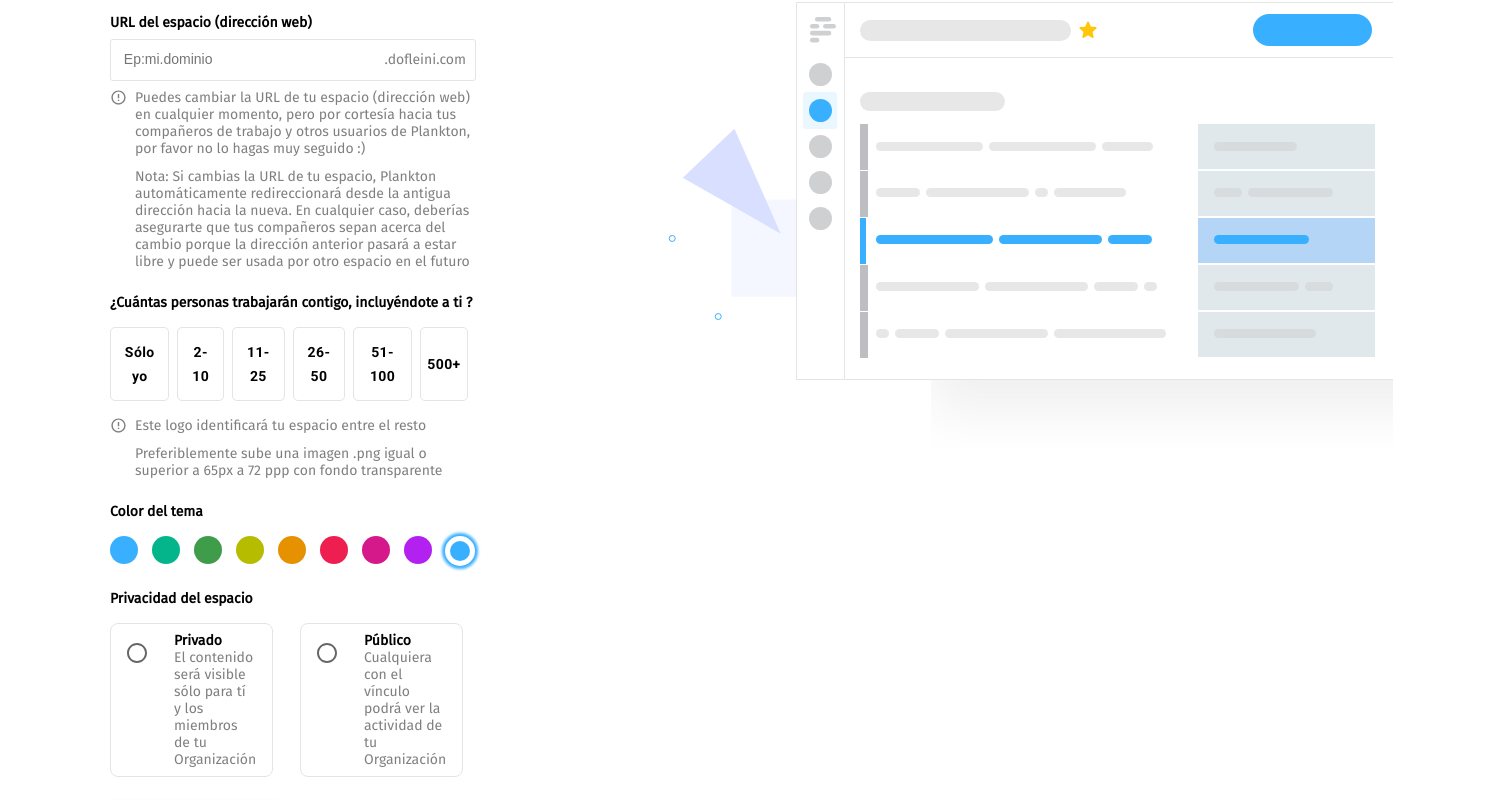
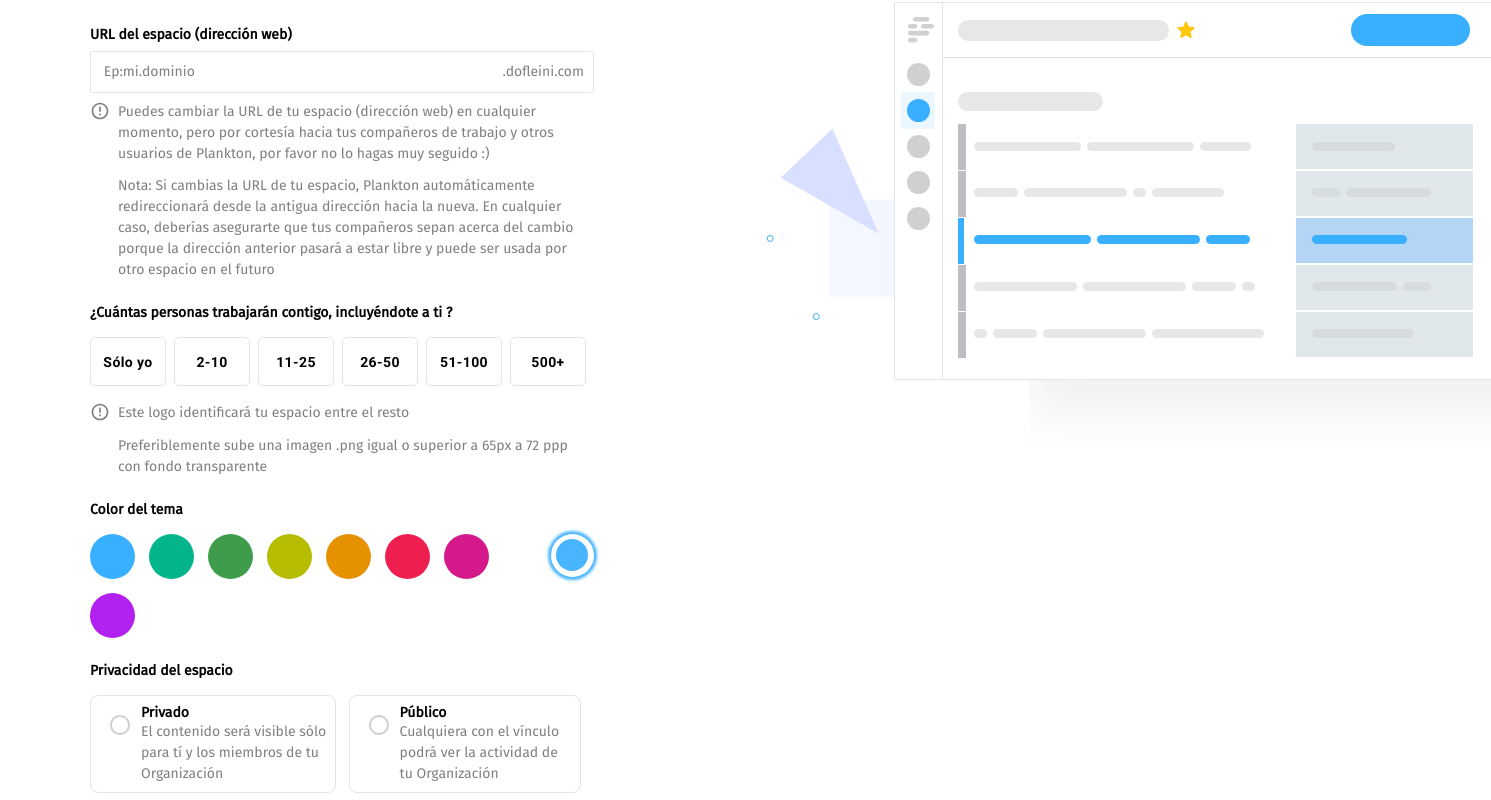
Before and after one commit to Roberto-1998/react-form, a React (Create React App) app: page / in a window 1280 px wide. Shown: the part 399-1199 px from the top of the page, 1491 px wide, since content can reach past the window. Built offline with nearby package versions, Linux system fonts and the light colour scheme.

Commit message:
Mejoras CSS check en deploy

```diff
--- a/src/App.css
+++ b/src/App.css
@@ -16,11 +16,12 @@
         width: 100%;
         flex-direction: row;
         justify-content: space-between;
+        margin-bottom: 100px;
     }
     .form-content{
-       max-width: 613px;
-       margin: 42px 110px;
-       flex: 50%;
+       max-width: 1000px;
+       margin: 42px 90px;
+       flex: 60%;
 
     }
 
@@ -28,7 +29,7 @@
         margin-top: 250px;
         display: block;
         align-self: flex-start;
-        flex: 50%;
+        flex: 40%;
 
     }
 
--- a/src/components/Form/Form.css
+++ b/src/components/Form/Form.css
@@ -1,5 +1,5 @@
 :root{
-    --main-color:#39b0ff;
+    --main-color:#48B5FE;
     --gray-color:#00000080;
     --color-border:#E4E4E4
 }
@@ -46,11 +46,12 @@ h4,p{
 
 .main-content p{
     font-size: 2.2vmin;
+    line-height: 1.5;
 }
 
 .warning-icon{
     color: var(--gray-color);
-    font-size: 17px !important;
+    font-size: 20px !important;
 }
 /* FIN PROPIEDADES GLOBALES */
 
@@ -133,6 +134,9 @@ h4,p{
 
 .input-text::placeholder{
     font-size: 2.2vmin;
+    color: var(--gray-color);
+    font-family: 'Fira Sans', sans-serif !important;
+
 
 }
 
@@ -185,6 +189,7 @@ h4,p{
 
 .button-all{
     font-size: 2.2vmin !important;
+    text-transform: none !important;
 }
 
 .button-gray{
@@ -195,7 +200,7 @@ h4,p{
 .button-logo{
     color: var(--gray-color) !important;
     margin-left: 0.5rem !important;
-    padding: 0.2em 0.3em !important;
+    padding: 0.2em 0.7em !important;
 }
 
 .button-work-people{
@@ -207,10 +212,18 @@ h4,p{
 }
 
 
-.active-color{
+
+.active-color-button{
+    border-color: #149FFC !important;
+    color: #149FFC !important;
+}
+
+
+.active-radio-box{
     border-color: var(--main-color) !important;
-    color: var(--main-color) !important;
+    color: #149FFC !important;
 }
+
 
 .padding-form-button{
     padding:0.7em 2em !important;
@@ -219,6 +232,8 @@ h4,p{
 .button-save-form{
     margin-right: 1rem !important;
     background-color: var(--main-color) !important;
+    font-family: 'Fira Sans', sans-serif !important;
+    font-weight: 300 !important;
 }
 
 
@@ -235,27 +250,30 @@ h4,p{
 
 
 .pickerColor{
-    width: 30px;
-    height: 30px;
+    width: 43px;
+    height: 43px;
     margin-left: 0.8rem;
     background-color: #fff;
-    padding: 5px;
+
     border-radius: 50%;
     box-shadow: 0 0 3px 3px var(--main-color);
     display: inline-block;
     cursor: pointer;
+    position: relative;
+    flex-shrink: 0;
 
 }
 
 .pickerColor span{
-    padding: 3px;
-    width: 20px;
-    height: 20px;
+
+   position: absolute;
+    width: 32px;
+    height: 32px;
+    transform: translate(5px, 5px);
+    flex-shrink: 0;
     background-color: var(--main-color);
     border-radius: 50%;
-    display: flex;
-    justify-content: center;
-    align-items: center;
+
 }
 
 
@@ -272,7 +290,6 @@ h4,p{
 
 
 .main-content{
-
     width: 100%;
     padding: 0;
 
@@ -280,12 +297,21 @@ h4,p{
 
 .radio-box{
     max-width: 299px;
-    padding: 0.5em 1em;
+    padding: 0.5em;
     border-radius: 8px;
     border: 1px solid var(--color-border);
     margin-right: 0.8rem;
 }
 
+.button-work-people{
+    padding: 0.8em !important;
+    width: 76px;
+}
+
+.button-submit-group{
+    margin-top: 50px;
+}
+
 
 
 }
--- a/src/components/Form/Form.js
+++ b/src/components/Form/Form.js
@@ -145,7 +145,7 @@ const Form=(props)=>{
                     <div className="flex-row align-items-center margin-10">
                         {image ? (<img src={image} alt="" className="image-uploaded" />) : (<Avatar className="avatar-logo">B</Avatar>)}
 
-                        <Button variant="outlined" className="button-logo button-all button-gray"  style={{textTransform:'none'}}  startIcon={<UnarchiveSharp />} component='label'>
+                        <Button variant="outlined" className="button-logo button-all button-gray"  startIcon={<UnarchiveSharp />} component='label'>
                         Subir logo
                         <input type="file" onChange={onImageChange} hidden  />
                         </Button>
@@ -190,12 +190,12 @@ const Form=(props)=>{
                         <h4 className="bold">¿Cuántas personas trabajarán contigo, incluyéndote a ti ?</h4>
                         <div className="flex-row margin-10">
                             <ButtonGroup variant="text" aria-label="text button group">
-                            <Button  variant="outlined" className={`button-work-people button-all button-gray color-button-black ${peopleWork==='1' ? 'active-color' :''}`} onClick={()=>dispatch({type:'SET_PEOPLE_WORK', payload:'1'})} style={{textTransform:'none'}} >Sólo yo</Button>
-                            <Button  variant="outlined" className={`button-work-people button-all button-gray color-button-black ${peopleWork==='2-10' ? 'active-color' :''}`} onClick={()=>dispatch({type:'SET_PEOPLE_WORK', payload:'2-10'})}  style={{textTransform:'none'}}>2-10</Button>
-                            <Button  variant="outlined" className={`button-work-people button-all button-gray color-button-black ${peopleWork==='11-25' ? 'active-color' :''}`} onClick={()=>dispatch({type:'SET_PEOPLE_WORK', payload:'11-25'})} style={{textTransform:'none'}}>11-25</Button>
-                            <Button  variant="outlined" className={`button-work-people button-all button-gray color-button-black ${peopleWork==='26-50' ? 'active-color' :''}`} onClick={()=>dispatch({type:'SET_PEOPLE_WORK', payload:'26-50'})} style={{textTransform:'none'}}>26-50</Button>
-                            <Button  variant="outlined" className={`button-work-people button-all button-gray color-button-black ${peopleWork==='51-100' ? 'active-color' :''}`} onClick={()=>dispatch({type:'SET_PEOPLE_WORK', payload:'51-100'})} style={{textTransform:'none'}}>51-100</Button>
-                            <Button  variant="outlined" className={`button-work-people button-all button-gray color-button-black ${peopleWork==='500+' ? 'active-color' :''}`} onClick={()=>dispatch({type:'SET_PEOPLE_WORK', payload:'500+'})} style={{textTransform:'none'}}>500+</Button>
+                            <Button  variant="outlined" className={`button-work-people button-all button-gray color-button-black ${peopleWork==='1' ? 'active-color-button' :''}`} onClick={()=>dispatch({type:'SET_PEOPLE_WORK', payload:'1'})}  >Sólo yo</Button>
+                            <Button  variant="outlined" className={`button-work-people button-all button-gray color-button-black ${peopleWork==='2-10' ? 'active-color-button' :''}`} onClick={()=>dispatch({type:'SET_PEOPLE_WORK', payload:'2-10'})}  >2-10</Button>
+                            <Button  variant="outlined" className={`button-work-people button-all button-gray color-button-black ${peopleWork==='11-25' ? 'active-color-button' :''}`} onClick={()=>dispatch({type:'SET_PEOPLE_WORK', payload:'11-25'})} >11-25</Button>
+                            <Button  variant="outlined" className={`button-work-people button-all button-gray color-button-black ${peopleWork==='26-50' ? 'active-color-button' :''}`} onClick={()=>dispatch({type:'SET_PEOPLE_WORK', payload:'26-50'})} >26-50</Button>
+                            <Button  variant="outlined" className={`button-work-people button-all button-gray color-button-black ${peopleWork==='51-100' ? 'active-color-button' :''}`} onClick={()=>dispatch({type:'SET_PEOPLE_WORK', payload:'51-100'})} >51-100</Button>
+                            <Button  variant="outlined" className={`button-work-people button-all button-gray color-button-black ${peopleWork==='500+' ? 'active-color-button' :''}`} onClick={()=>dispatch({type:'SET_PEOPLE_WORK', payload:'500+'})} >500+</Button>
                             </ButtonGroup>
                     </div>
 
@@ -219,7 +219,7 @@ const Form=(props)=>{
                             <div className="flex-row margin-10 circle-picker" >
 
 
-                                    <CirclePicker   color={color} onChange={updatedColor=>handleColor(updatedColor.hex)} width="100%" colors={['#39b0ff','#04B58B', '#3E9C4B', '#B6BC00', '#E59100', '#EE1F50','#D6198A', '#B321F1']}>
+                                    <CirclePicker circleSize={45}   color={color} onChange={updatedColor=>handleColor(updatedColor.hex)} width="100%" colors={['#39b0ff','#04B58B', '#3E9C4B', '#B6BC00', '#E59100', '#EE1F50','#D6198A', '#B321F1']}>
                                     </CirclePicker>
 
                                         <span className="pickerColor" onClick={()=>dispatch({type:'SET_COLOR_PICKER_ACTIVE', payload:!isColorPickerActive})}>
@@ -233,7 +233,7 @@ const Form=(props)=>{
                     </div>
 
                     <div>
-                        <div className="flex-row margin-15">
+                        <div className="margin-15">
                         <FormControl>
                             <h4>Privacidad del espacio</h4>
                             <RadioGroup
@@ -241,8 +241,8 @@ const Form=(props)=>{
                                 name="controlled-radio-buttons-group"
                             >
                                 <div className="flex-row margin-10 justify-content-space-beetwen">
-                                    <div className={`radio-box flex-row ${watch('privacy')==='private' ? 'active-color' : ''}`} >
-                                        <FormControlLabel className="align-self-start" value="private" control={<Radio />} {...register('privacy')} checked={watch('privacy')==='private'}   />
+                                    <div className={`radio-box flex-row ${watch('privacy')==='private' ? 'active-radio-box' : ''}`} >
+                                        <Radio className="align-self-start" value="private" sx={{color:`${watch('privacy')==='public' ? '#48b5fe' :'#CFD0D2'}`}} {...register('privacy')} checked={watch('privacy')==='private'}   />
                                         <div >
                                             <h4>Privado</h4>
                                             <p>El contenido será visible sólo para tí y los miembros de tu Organización</p>
@@ -250,8 +250,8 @@ const Form=(props)=>{
 
                                     </div>
 
-                                    <div className={`radio-box flex-row ${watch('privacy')==='public' ? 'active-color' : ''}`} style={{marginLeft:'14px'}} >
-                                        <FormControlLabel className="align-self-start" value="public"  control={<Radio />} {...register('privacy')}  checked={watch('privacy')==='public'}   />
+                                    <div className={`radio-box flex-row ${watch('privacy')==='public' ? 'active-radio-box' : ''}`}  >
+                                        <Radio className="align-self-start" value="public" sx={{color:`${watch('privacy')==='public' ? '#48b5fe' :'#CFD0D2'}`}} {...register('privacy')}  checked={watch('privacy')==='public'}   />
                                         <div >
                                             <h4>Público</h4>
                                             <p>Cualquiera con el vínculo podrá ver la actividad de tu Organización</p>
@@ -266,9 +266,9 @@ const Form=(props)=>{
                     </div>
 
 
-                 <div className="margin-15">
-                    <Button variant="contained" color="primary" type="submit" className="button-save-form button-all padding-form-button capitalize">Guardar cambios</Button>
-                    <Button variant="outlined" className="button-all button-gray padding-form-button color-button-black" onClick={resetForm} style={{textTransform:'none'}}>Descartar</Button>
+                 <div className="button-submit-group">
+                    <Button variant="contained" color="primary" type="submit" className="button-save-form button-all padding-form-button">Guardar cambios</Button>
+                    <Button variant="outlined" className="button-all button-gray padding-form-button color-button-black" onClick={resetForm}>Descartar</Button>
                 </div>
 
 
--- a/src/index.css
+++ b/src/index.css
@@ -1,4 +1,4 @@
-@import url('https://fonts.googleapis.com/css2?family=Fira+Sans&display=swap');
+@import url('https://fonts.googleapis.com/css2?family=Fira+Sans:wght@300;400&display=swap');
 *{
   box-sizing: border-box;
 
```
